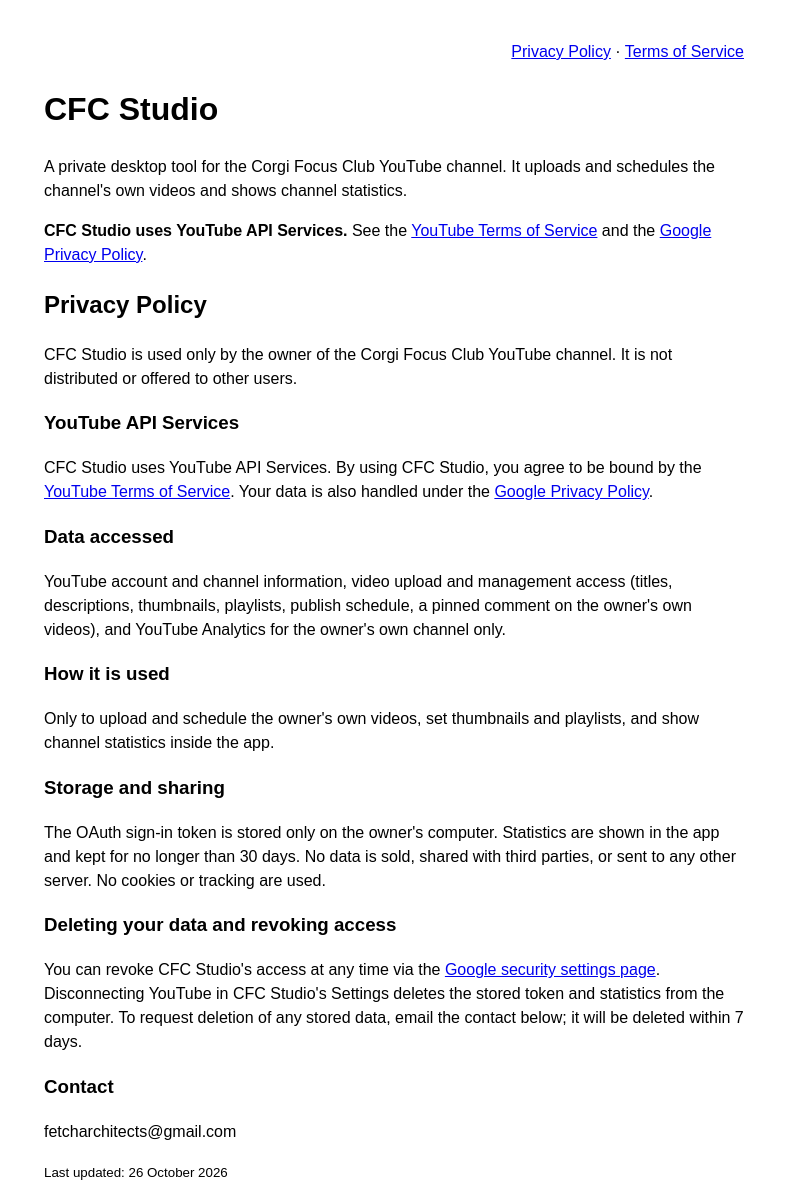
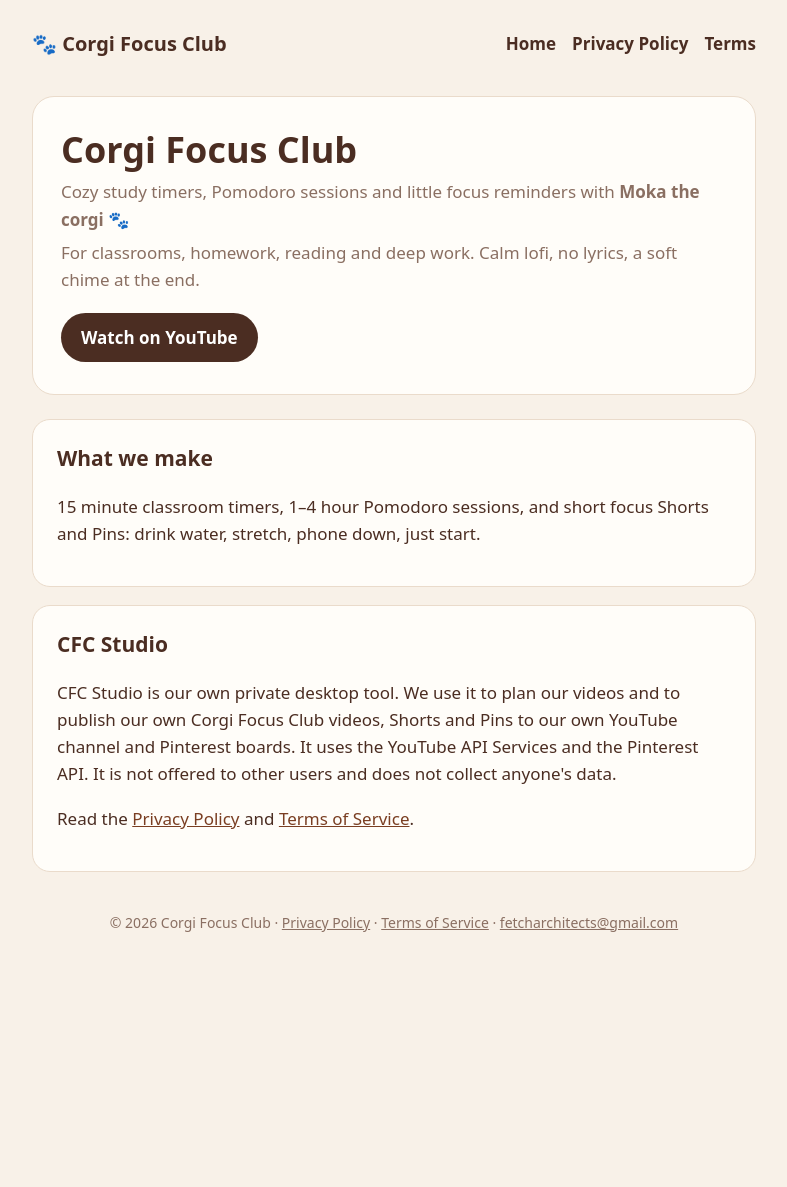
Before and after one commit to fetcharchitects-sudo/fetcharchitects-sudo.github.io, a plain HTML site: page index.html in a window 1280 px wide. Shown: the whole page, without its empty margins (246-1033 px from the left). After the commit the page ends 994 px from the top, so only its background shows below. Drawn offline with Linux system fonts and the light colour scheme.

Commit message:
Add files via upload

```diff
--- a/index.html
+++ b/index.html
@@ -1,23 +1,15 @@
-<!doctype html><meta charset="utf-8"><title>CFC Studio</title>
-<body style="font-family:sans-serif;max-width:700px;margin:40px auto;padding:0 16px;line-height:1.5">
-<p style="text-align:right"><a href="#privacy">Privacy Policy</a> · <a href="terms.html">Terms of Service</a></p>
-<h1>CFC Studio</h1>
-<p>A private desktop tool for the Corgi Focus Club YouTube channel. It uploads and schedules the channel's own videos and shows channel statistics.</p>
-<p><b>CFC Studio uses YouTube API Services.</b> See the <a href="https://www.youtube.com/t/terms">YouTube Terms of Service</a> and the <a href="https://policies.google.com/privacy">Google Privacy Policy</a>.</p>
-
-<h2 id="privacy">Privacy Policy</h2>
-<p>CFC Studio is used only by the owner of the Corgi Focus Club YouTube channel. It is not distributed or offered to other users.</p>
-<h3>YouTube API Services</h3>
-<p>CFC Studio uses YouTube API Services. By using CFC Studio, you agree to be bound by the <a href="https://www.youtube.com/t/terms">YouTube Terms of Service</a>. Your data is also handled under the <a href="https://policies.google.com/privacy">Google Privacy Policy</a>.</p>
-<h3>Data accessed</h3>
-<p>YouTube account and channel information, video upload and management access (titles, descriptions, thumbnails, playlists, publish schedule, a pinned comment on the owner's own videos), and YouTube Analytics for the owner's own channel only.</p>
-<h3>How it is used</h3>
-<p>Only to upload and schedule the owner's own videos, set thumbnails and playlists, and show channel statistics inside the app.</p>
-<h3>Storage and sharing</h3>
-<p>The OAuth sign-in token is stored only on the owner's computer. Statistics are shown in the app and kept for no longer than 30 days. No data is sold, shared with third parties, or sent to any other server. No cookies or tracking are used.</p>
-<h3>Deleting your data and revoking access</h3>
-<p>You can revoke CFC Studio's access at any time via the <a href="https://security.google.com/settings/security/permissions">Google security settings page</a>. Disconnecting YouTube in CFC Studio's Settings deletes the stored token and statistics from the computer. To request deletion of any stored data, email the contact below; it will be deleted within 7 days.</p>
-<h3>Contact</h3>
-<p>fetcharchitects@gmail.com</p>
-<p><small>Last updated: 26 October 2026</small></p>
-</body>
+<!doctype html><html lang="en"><head><meta charset="utf-8"><meta name="viewport" content="width=device-width, initial-scale=1"><link rel="stylesheet" href="/style.css"><title>Corgi Focus Club · Cozy corgi study timers</title><meta name="description" content="Corgi Focus Club makes cozy study timers, Pomodoro sessions and focus Shorts with Moka the corgi."></head><body><div class="wrap">
+<nav><a class="brand" href="/">🐾 Corgi Focus Club</a><div class="links"><a href="/">Home</a><a href="/privacy.html">Privacy Policy</a><a href="/terms.html">Terms</a></div></nav>
+<section class="hero">
+<h1>Corgi Focus Club</h1>
+<p>Cozy study timers, Pomodoro sessions and little focus reminders with <b>Moka the corgi</b> 🐾</p>
+<p>For classrooms, homework, reading and deep work. Calm lofi, no lyrics, a soft chime at the end.</p>
+<a class="btn" href="https://www.youtube.com/@CorgiFocusClub">Watch on YouTube</a>
+</section>
+<section class="card"><h2>What we make</h2>
+<p>15 minute classroom timers, 1–4 hour Pomodoro sessions, and short focus Shorts and Pins: drink water, stretch, phone down, just start.</p></section>
+<section class="card"><h2>CFC Studio</h2>
+<p>CFC Studio is our own private desktop tool. We use it to plan our videos and to publish our own Corgi Focus Club videos, Shorts and Pins to our own YouTube channel and Pinterest boards. It uses the YouTube API Services and the Pinterest API. It is not offered to other users and does not collect anyone's data.</p>
+<p>Read the <a href="/privacy.html">Privacy Policy</a> and <a href="/terms.html">Terms of Service</a>.</p></section>
+<footer>© 2026 Corgi Focus Club · <a href="/privacy.html">Privacy Policy</a> · <a href="/terms.html">Terms of Service</a> · <a href="mailto:fetcharchitects@gmail.com">fetcharchitects@gmail.com</a></footer>
+</div></body></html>
--- /dev/null
+++ b/style.css
@@ -0,0 +1,19 @@
+:root{--cream:#F8F1E8;--paper:#FFFDF9;--ink:#4B2D22;--mute:#8A6F62;--peach:#F6D9C4;--tan:#D9A37E}
+*{box-sizing:border-box}
+body{margin:0;background:var(--cream);color:var(--ink);font:17px/1.6 system-ui,-apple-system,"Segoe UI",sans-serif}
+.wrap{max-width:760px;margin:0 auto;padding:28px 18px 60px}
+nav{display:flex;justify-content:space-between;align-items:center;gap:12px;flex-wrap:wrap;margin-bottom:36px}
+nav .brand{font-weight:800;font-size:20px;color:var(--ink);text-decoration:none}
+nav .links a{color:var(--ink);margin-left:16px;font-weight:600;text-decoration:none}
+nav .links a:hover{text-decoration:underline}
+.hero{background:var(--paper);border:1px solid #EADBCB;border-radius:22px;padding:32px 28px;margin-bottom:24px}
+.hero h1{margin:0 0 8px;font-size:36px;line-height:1.15}
+.hero p{margin:6px 0;color:var(--mute)}
+.btn{display:inline-block;margin-top:14px;background:var(--ink);color:#fff;padding:11px 20px;border-radius:999px;font-weight:700;text-decoration:none}
+.card{background:var(--paper);border:1px solid #EADBCB;border-radius:18px;padding:22px 24px;margin-bottom:18px}
+.card h2{margin:0 0 6px;font-size:21px}
+h1.page{font-size:32px;margin:0 0 6px}
+h3{margin:26px 0 4px;font-size:18px}
+a{color:#7A3E22}
+footer{margin-top:40px;font-size:14px;color:var(--mute);text-align:center}
+footer a{color:var(--mute)}
```
Also changed, not shown: privacy.html (added, +32 -0 lines), terms.html (+17 -12 lines), 1 other file.
